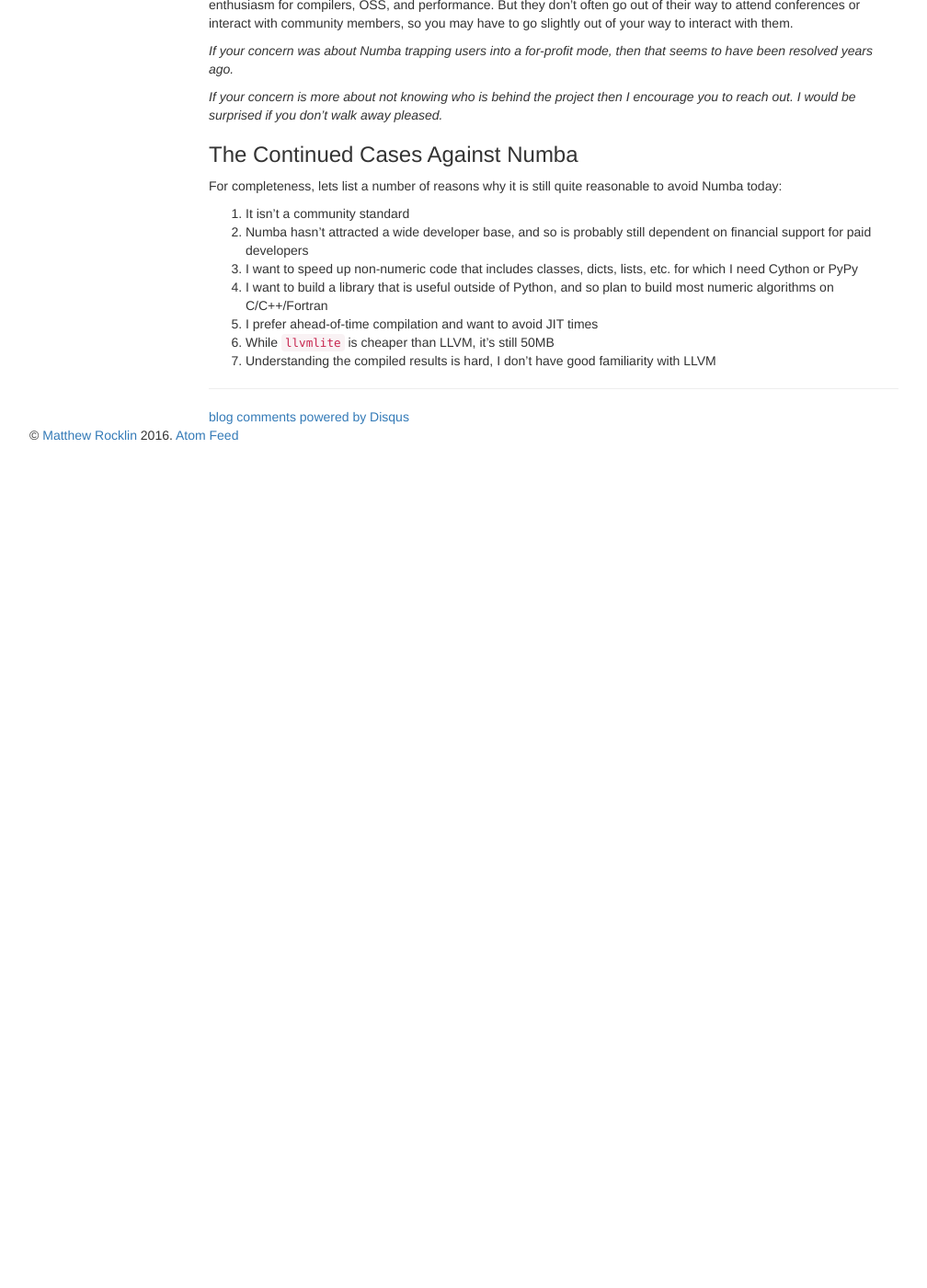
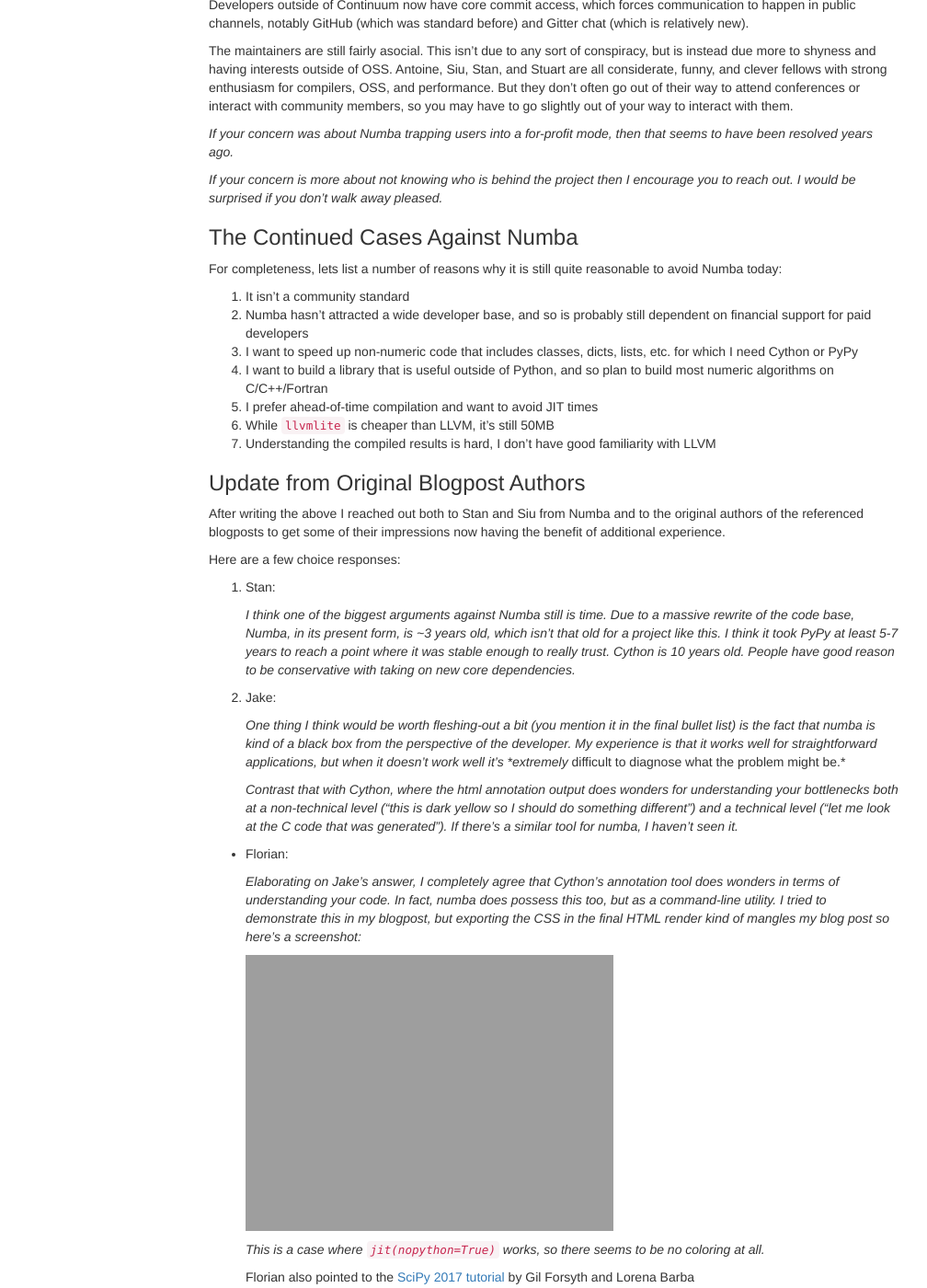
Before and after one commit to besyskymnbk/blog, a Jekyll site: the page built from _posts/work/2018-01-23-the-case-for-numba.md, in a window 1280 px wide and 1400 px high, scrolled down 4367 px. Shown: the whole window at 92% size, without its empty margins (38-1046 px from the left). Built offline with Jekyll 4.4.1, drawn with Linux system fonts in a browser that asks for light colours; comment, search, counter and statistics services are not loaded; before the commit the page ends 4860 px from its top, so only the background shows below that; some of the changed text lies outside the part shown.

Commit message:
Add comments from original authors

````diff
--- a/_posts/work/2018-01-23-the-case-for-numba.md
+++ b/_posts/work/2018-01-23-the-case-for-numba.md
@@ -31,6 +31,9 @@ We'll use the following blogposts by other community members throughout this pos
 -  [http://jakevdp.github.io/blog/2015/02/24/optimizing-python-with-numpy-and-numba/](http://jakevdp.github.io/blog/2015/02/24/optimizing-python-with-numpy-and-numba/)
 -  [http://stephanhoyer.com/2015/04/09/numba-vs-cython-how-to-choose/](http://stephanhoyer.com/2015/04/09/numba-vs-cython-how-to-choose/)
 -  [https://murillogroupmsu.com/numba-versus-c/](https://murillogroupmsu.com/numba-versus-c/)
+
+At the end of the blogpost these authors will also share some thoughts on Numba today,
+looking back with some hindsight.
 
 *Disclaimer: I work alongside many of the Numba developers within the same company and am partially funded through the same granting institution.*
 
@@ -137,7 +140,7 @@ def pairwise_python(X):                 def pairwise_cython(double[:, ::1] X):
             d = 0.0                                 d = 0.0
             for k in range(N):                      for k in range(N):
                 tmp = X[i, k] - X[j, k]                 tmp = X[i, k] - X[j, k]
-                d += tmp * tmp                          d == tmp * tmp
+                d += tmp * tmp                          d += tmp * tmp
             D[i, j] = np.sqrt(d)                    D[i, j] = sqrt(d)
     return D                                return np.asarray(D)
 ```
@@ -180,6 +183,7 @@ I believe that there are two primary reasons why Numba has not been more widely
 1.  **LLVM Dependency**: Numba depends on LLVM, which was historically difficult to install without a system package manager (like apt-get, brew) or conda.
 	Library authors are not willing to exclude users that use other packaging toolchains, particularly Python's standard tool, `pip`.
 2.  **Community Trust:** Numba is largely developed within a single for-profit company (Anaconda Inc.) and its developers are not well known by other library maintainers.
+3.  **Lack of Interpretability:** Numba's output, LLVM, is less well understood by the community than Cython's output, C (discussed in original-author comments in the last section)
 
 These are both excellent reasons to avoid adding a dependency.
 Technical excellence alone is insufficient, and must be considered alongside community and long-term maintenance concerns.
@@ -256,3 +260,55 @@ For completeness, lets list a number of reasons why it is still quite reasonable
 5.  I prefer ahead-of-time compilation and want to avoid JIT times
 6.  While `llvmlite` is cheaper than LLVM, it's still 50MB
 7.  Understanding the compiled results is hard, I don't have good familiarity with LLVM
+
+
+### Update from Original Blogpost Authors
+
+After writing the above I reached out both to Stan and Siu from Numba
+and to the original authors of the referenced blogposts
+to get some of their impressions now having the benefit of additional experience.
+
+Here are a few choice responses:
+
+1.  Stan:
+
+    *I think one of the biggest arguments against Numba still is time.  Due to a massive rewrite of the code base, Numba, in its present form, is ~3 years old, which isn't that old for a project like this.  I think it took PyPy at least 5-7 years to reach a point where it was stable enough to really trust.  Cython is 10 years old.  People have good reason to be conservative with taking on new core dependencies.*
+
+2.  Jake:
+
+    *One thing I think would be worth fleshing-out a bit (you mention it in the final bullet list) is the fact that numba is kind of a black box from the perspective of the developer. My experience is that it works well for straightforward applications, but when it doesn't work well it's *extremely* difficult to diagnose what the problem might be.*
+
+    *Contrast that with Cython, where the html annotation output does wonders for understanding your bottlenecks both at a non-technical level ("this is dark yellow so I should do something different") and a technical level ("let me look at the C code that was generated"). If there's a similar tool for numba, I haven't seen it.*
+
+-  Florian:
+
+    *Elaborating on Jake's answer, I completely agree that Cython's annotation tool does wonders in terms of understanding your code. In fact, numba does possess this too, but as a command-line utility. I tried to demonstrate this in my blogpost, but exporting the CSS in the final HTML render kind of mangles my blog post so here's a screenshot:*
+
+    <a href="{{BASE_PATH}}/images/numba-html-annotations.png"><img src="{{BASE_PATH}}/images/numba-html-annotations.png" alt="Numba HTML annotations"></a>
+
+    *This is a case where `jit(nopython=True)` works, so there seems to be no coloring at all.*
+
+    Florian also pointed to the [SciPy 2017 tutorial](https://www.youtube.com/watch?v=1AwG0T4gaO0) by Gil Forsyth and Lorena Barba
+
+-  Dion:
+
+    *I hold Numba in high regard, and the speedups impress me every time. I use it quite often to optimize some bottlenecks in our production code or data analysis pipelines (unfortunately not open source). And I love how Numba makes some functions like `scipy.optimize.minimize` or `scipy.ndimage.generic_filter` well-usable with minimal effort.*
+
+    *However, I would never use Numba to build larger systems, precisely for the reason Jake mentioned. Subjectively, Numba feels hard to debug, has cryptic error messages, and seemingly inconsistent behavior. It is not a "decorate and forget" solution; instead it always involves plenty of fiddling to get right.*
+
+    *That being said, if I were to build some high-level scientific library à la Astropy with some few performance bottlenecks, I would definitely favor Numba over Cython (and if it's just to spare myself the headache of getting a working C compiler on Windows).*
+
+-  Stephan:
+
+    *I wonder if there are any examples of complex codebases (say >1000 LOC) using Numba. My sense is that this is where Numba's limitations will start to become more evident, but maybe newer features like jitclass would make this feasible.*
+
+### SciPy tutorial link
+
+As a final take-away, you might want to follow Florian's advice and watch
+Gil and Lorena's tutorial here:
+
+<iframe width="560" height="315"
+        src="https://www.youtube.com/embed/1AwG0T4gaO0"
+        frameborder="0"
+        allow="autoplay; encrypted-media"
+        allowfullscreen></iframe>
````
